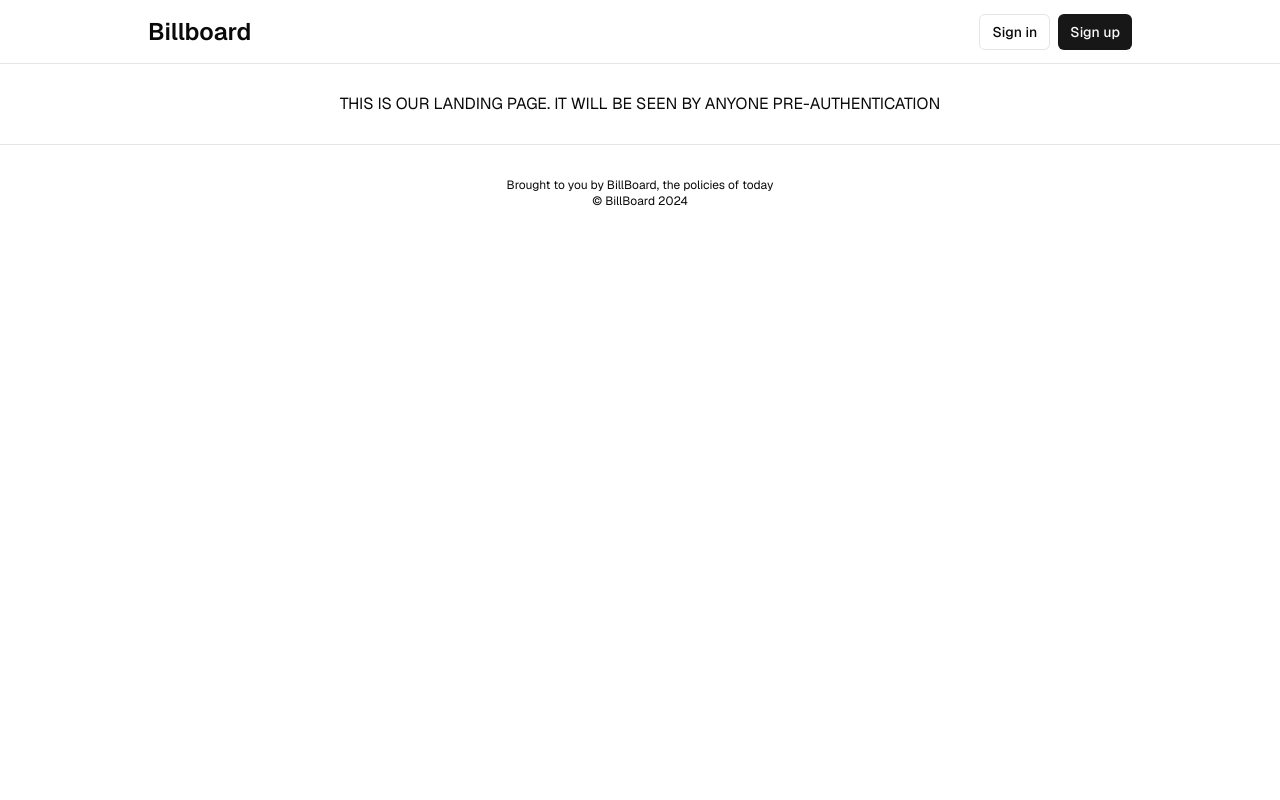
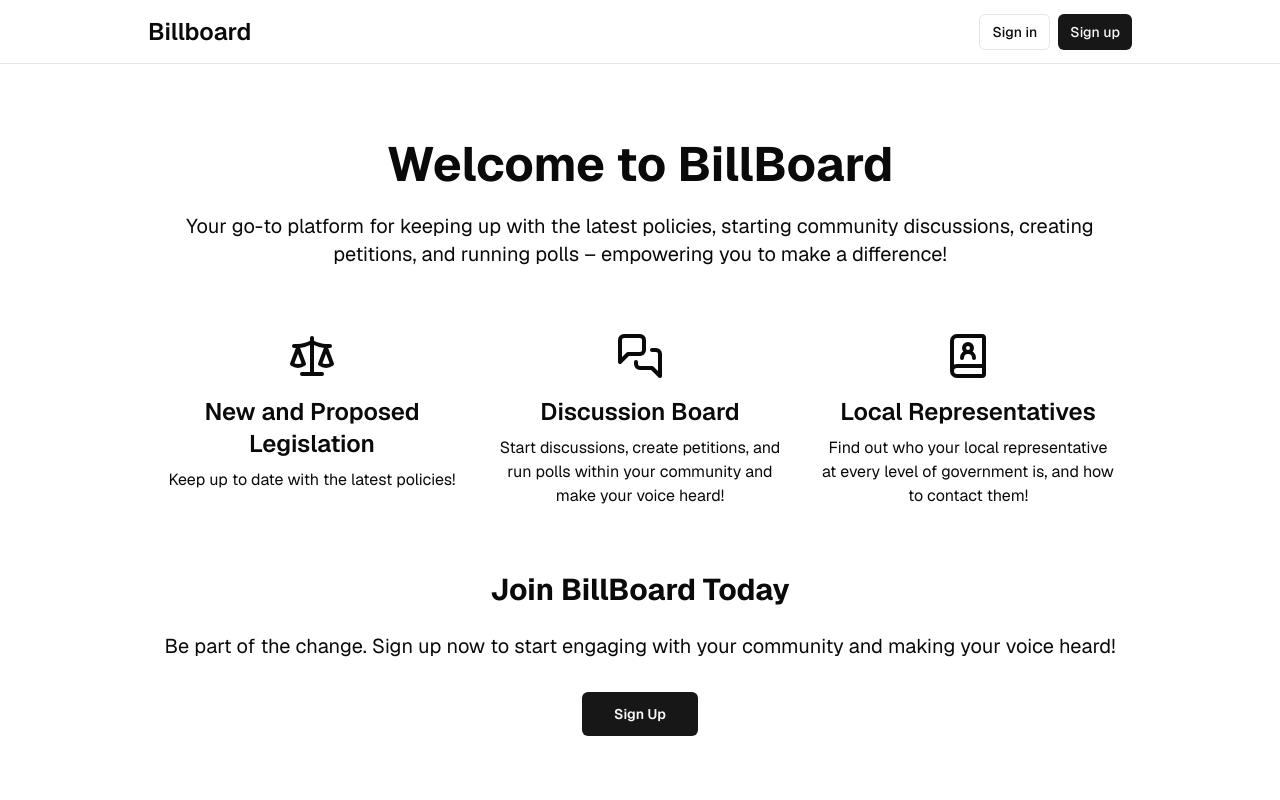
Before and after one commit to farazht/htc2024, a Next.js app: page / in a window 1280 px wide. Shown: the top 800 px of the page. Built offline with nearby package versions, Linux system fonts and the light colour scheme; no server answers.

Commit message:
not logged in landing page

```diff
--- a/app/page.tsx
+++ b/app/page.tsx
@@ -1,11 +1,44 @@
-import Hero from "@/components/hero";
+  import Hero from "@/components/hero";
 import ConnectSupabaseSteps from "@/components/tutorial/connect-supabase-steps";
 import SignUpUserSteps from "@/components/tutorial/sign-up-user-steps";
+import { Button } from "@/components/ui/button";
+import {MessagesSquare, Scale, BookUser} from "lucide-react"
+import Link from "next/link";
 
 export default async function Index() {
   return (
-    <>
-      THIS IS OUR LANDING PAGE. IT WILL BE SEEN BY ANYONE PRE-AUTHENTICATION
-    </>
+<main className="container mx-auto px-4 py-12">
+        <section className="mb-16 text-center">
+          <h1 className="text-5xl font-bold mb-6">Welcome to BillBoard</h1>
+          <p className="text-xl mb-8">Your go-to platform for keeping up with the latest policies, starting community discussions, creating petitions, and running polls – empowering you to make a difference!</p>
+        </section>
+
+        <section className="grid md:grid-cols-3 gap-8 mb-16">
+          <div className="text-center">
+            <Scale className="mx-auto h-12 w-12 mb-4" />
+            <h2 className="text-2xl font-semibold mb-2">New and Proposed Legislation</h2>
+            <p>Keep up to date with the latest policies!</p>
+          </div>
+          <div className="text-center">
+            <MessagesSquare className="mx-auto h-12 w-12 mb-4" />
+            <h2 className="text-2xl font-semibold mb-2">Discussion Board</h2>
+            <p>Start discussions, create petitions, and run polls within your community and make your voice heard!</p>
+          </div>
+          <div className="text-center">
+            <BookUser className="mx-auto h-12 w-12 mb-4" />
+            <h2 className="text-2xl font-semibold mb-2">Local Representatives</h2>
+            <p>Find out who your local representative at every level of government is, and how to contact them!</p>
+          </div>
+        </section>
+        <section className="text-center mb-16">
+        <h2 className="text-3xl font-bold mb-6">Join BillBoard Today</h2>
+        <p className="text-xl mb-8">Be part of the change. Sign up now to start engaging with your community and making your voice heard!</p>
+        <Link href="/signup">
+          <Button size="lg" className="font-semibold">
+            Sign Up
+          </Button>
+        </Link>
+      </section>
+      </main>
   );
 }
```
